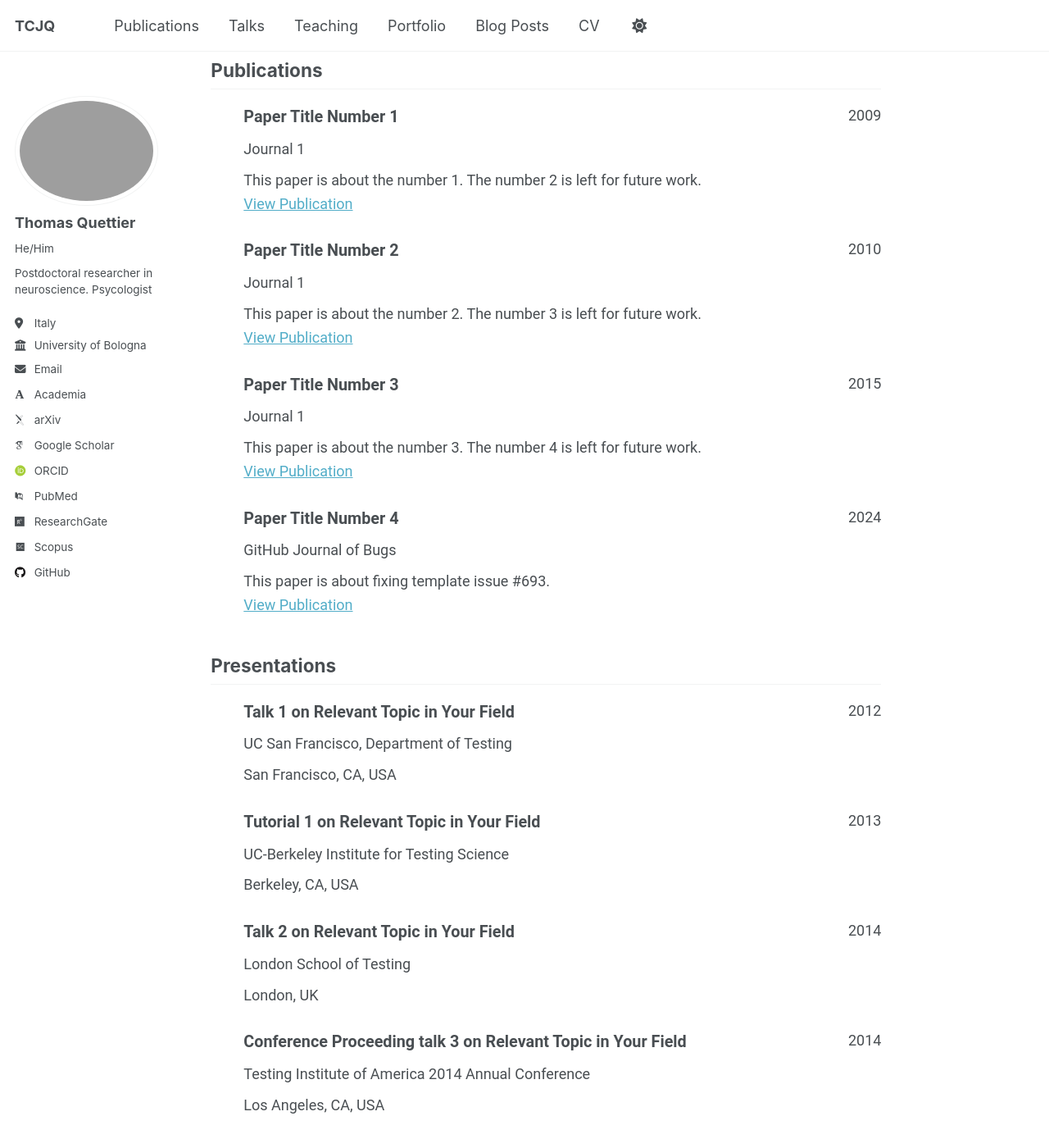
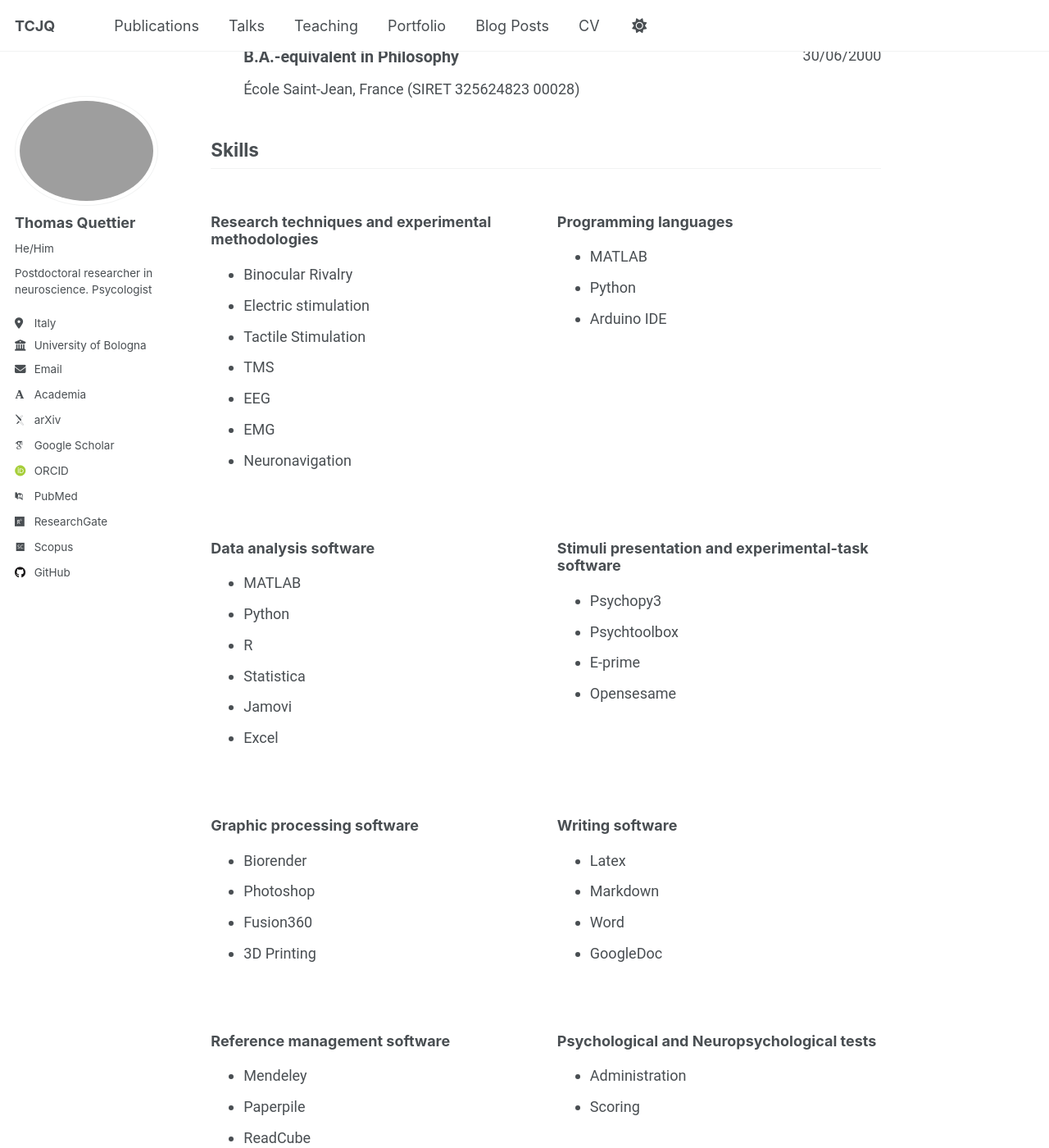
Before and after one commit to Merluin/tcjq.github.io, a Jekyll site: the page built from _pages/cv-json.md, in a window 1280 px wide and 1400 px high, scrolled down 964 px. Shown: the whole window at 82% size. Built offline with Jekyll 4.4.1, drawn with Linux system fonts in a browser that asks for light colours; some web fonts are replaced; a script that is not in the unit is left out; some of the changed text lies outside the part shown.

Commit message:
Update cv.json

```diff
--- a/_data/cv.json
+++ b/_data/cv.json
@@ -67,10 +67,65 @@
       "endDate": "11/07/2016",
       "gpa": null,
       "courses": []
+    },
+    {
+      "institution": "École Saint-Jean, France (SIRET 325624823 00028)",
+      "area": "B.A.-equivalent in Philosophy",
+      "studyType": "",
+      "startDate": "01/09/1997",
+      "endDate": "30/06/2000",
+      "gpa": null,
+      "courses": []
     }
   ],
-  "skills": [],
-  "languages": [],
+  "skills": [
+  {
+    "name": "Research techniques and experimental methodologies",
+    "keywords": ["Binocular Rivalry", "Electric stimulation", "Tactile Stimulation", "TMS", "EEG", "EMG", "Neuronavigation"]
+  },
+  {
+    "name": "Programming languages",
+    "keywords": ["MATLAB", "Python", "Arduino IDE"]
+  },
+  {
+    "name": "Data analysis software",
+    "keywords": ["MATLAB", "Python", "R", "Statistica", "Jamovi", "Excel"]
+  },
+  {
+    "name": "Stimuli presentation and experimental-task software",
+    "keywords": ["Psychopy3", "Psychtoolbox", "E-prime", "Opensesame"]
+  },
+  {
+    "name": "Graphic processing software",
+    "keywords": ["Biorender", "Photoshop", "Fusion360", "3D Printing"]
+  },
+  {
+    "name": "Writing software",
+    "keywords": ["Latex", "Markdown", "Word", "GoogleDoc"]
+  },
+  {
+    "name": "Reference management software",
+    "keywords": ["Mendeley", "Paperpile", "ReadCube"]
+  },
+  {
+    "name": "Psychological and Neuropsychological tests",
+    "keywords": ["Administration", "Scoring"]
+  }
+],
+"languages": [
+  {
+    "language": "French",
+    "fluency": "Native"
+  },
+  {
+    "language": "Italian",
+    "fluency": "Fluent"
+  },
+  {
+    "language": "English",
+    "fluency": "Fluent"
+  }
+],
   "interests": [],
   "references": [],
   "publications": [
```
